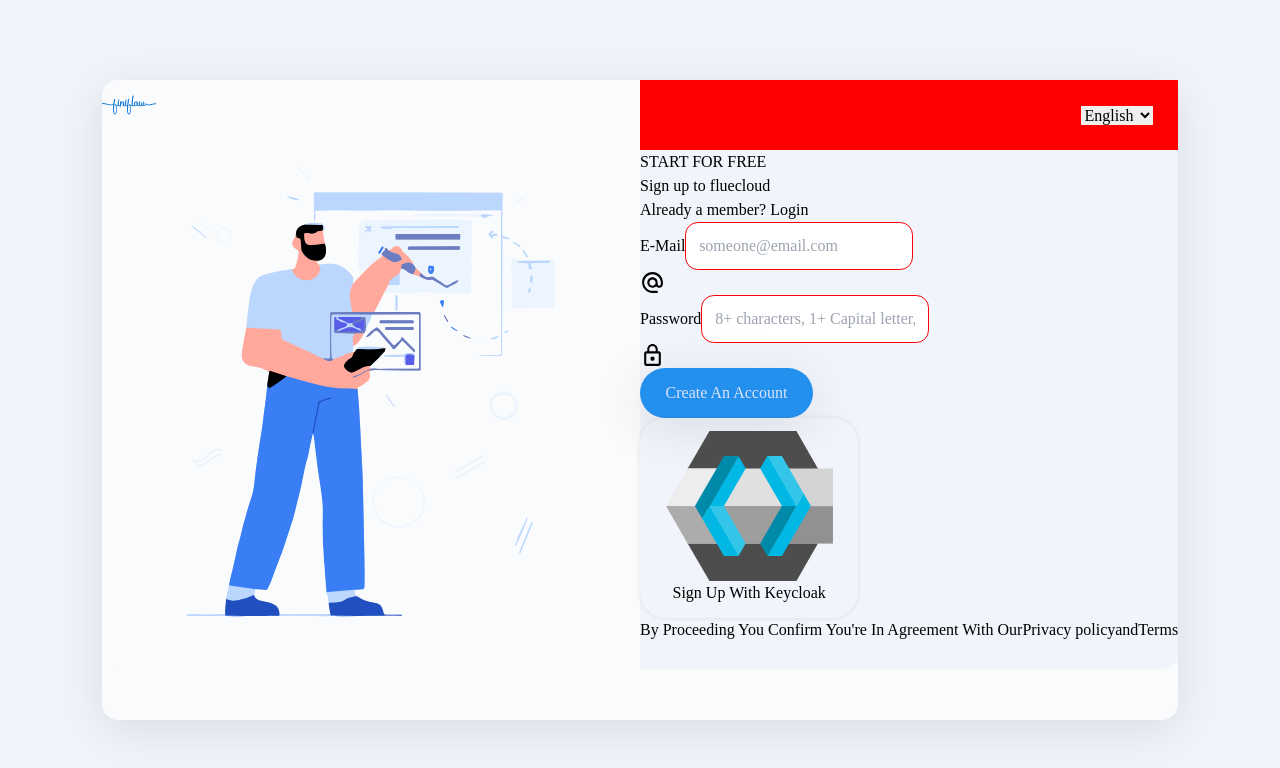
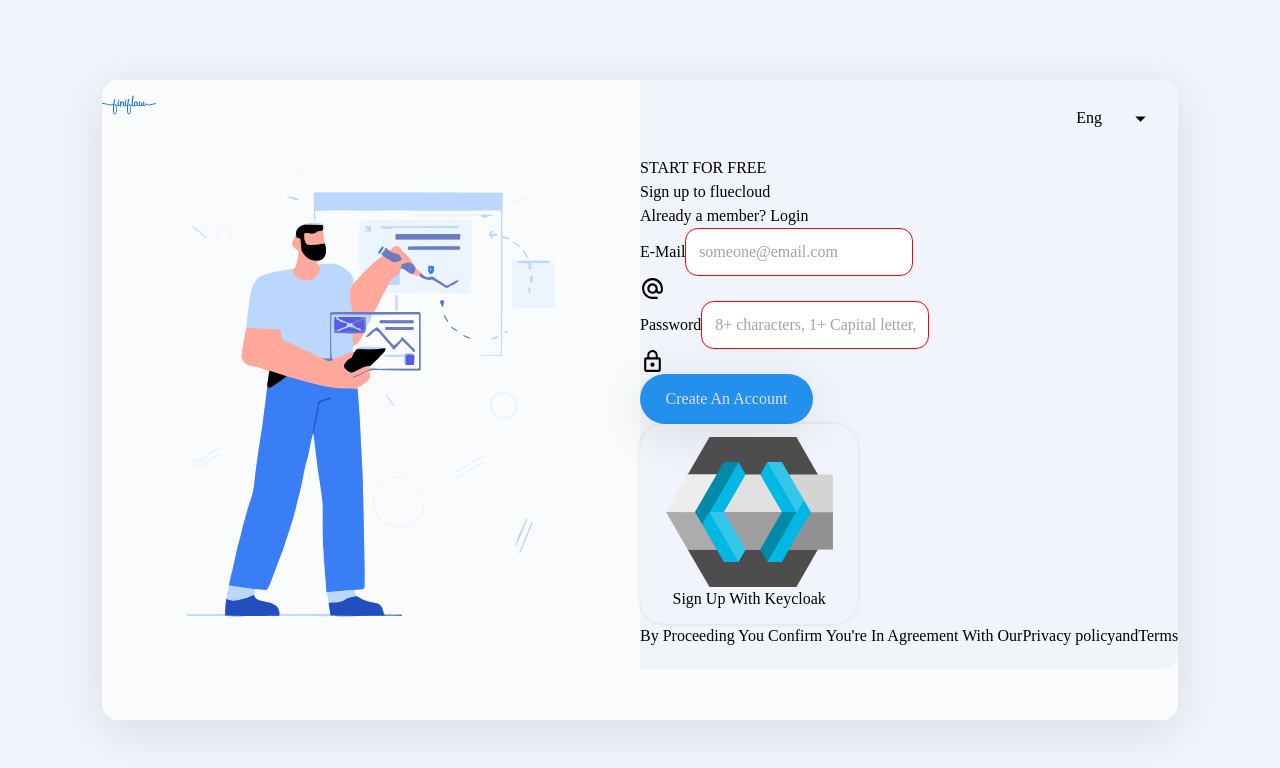
Before and after one commit to paullaster/manage-fuel-bussiness-ui, a React (Vite) app: page /account/register in a window 1280 px wide. Shown: the top 768 px of the page. Built offline with nearby package versions, Linux system fonts and the light colour scheme; no server answers; a web font is replaced by a local one.

Commit message:
logging page ui

```diff
--- a/src/assets/sass/pages/_account.scss
+++ b/src/assets/sass/pages/_account.scss
@@ -39,13 +39,25 @@ section.account {
             margin-bottom: g.$medium;
 
             div.i18n {
-                background-color: red;
                 padding: g.$small g.$small g.$small 0;
                 display: flex;
+                flex-direction: row;
                 justify-content: flex-end;
 
-                .i18n_list {
+                & > * {
+                    display: block;
+                }
 
+                select {
+                    width: 6dvw;
+                    outline: none;
+                    appearance: none;
+                    background-color: transparent;
+                    padding-inline: g.$small;
+
+                    &::after {
+                        // background-color: blue;
+                    }
                 }
             }
 
--- a/src/packages/auth/views/Account.jsx
+++ b/src/packages/auth/views/Account.jsx
@@ -1,8 +1,9 @@
 import React from 'react';
 import { NavLink, Outlet, redirect } from 'react-router-dom';
 import account_avatar from '@/assets/images/accounts_avatar.svg';
-import { Hide } from '@/utils'
+import { Hide } from '@/utils';
 import { Logo } from '@/components';
+import { MdArrowDropDown } from 'react-icons/md';
 
 
 const Account = () => {
@@ -12,7 +13,7 @@ const Account = () => {
       <div className='account_card'>
         <div className='account_card_left'>
           <div className='wording'>
-            <div><Logo width = {'10%'}/></div>
+            <div><Logo width={'10%'} /></div>
           </div>
           <div className='account_avatar'>
             <img src={account_avatar} alt="user accounts avatar" />
@@ -20,11 +21,14 @@ const Account = () => {
         </div>
         <div className='account_card_right'>
           <div className='i18n'>
-            <select id='i18n_list'>
-              <option value="en" defaultValue={'en'}>English</option>
-              <option value="es">Espanol</option>
-              <option value="fr">French</option>
-            </select>
+              <select id='i18n_list'>
+                <option value="en" defaultValue={'en'}>English</option>
+                <option value="es">Espanol</option>
+                <option value="fr">French</option>
+              </select>
+              <span>
+                <MdArrowDropDown size = {25}/>
+              </span>
           </div>
           <div className='conditional_login_page_text'>
             {
```
